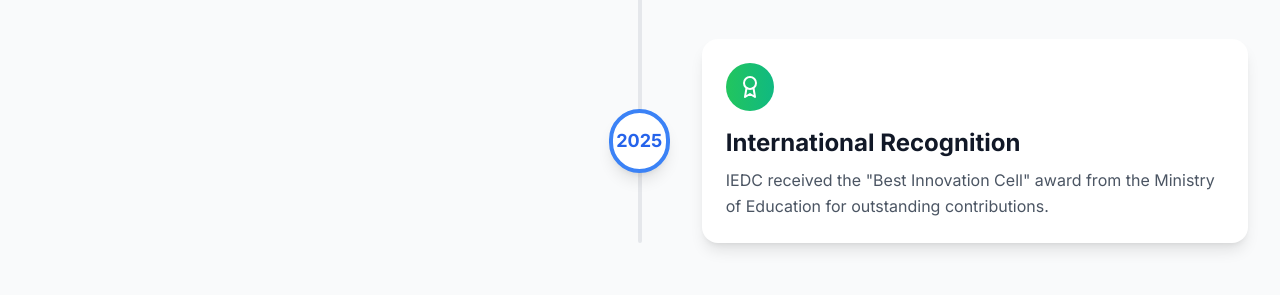
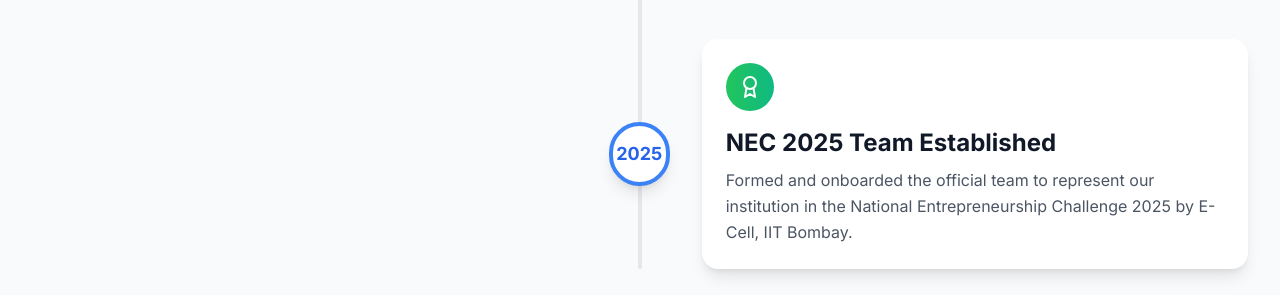
Before and after one commit to Abhinavsathyann/KPTC-IEDC, a React (Vite) app: page / in a window 1280 px wide. Shown: the part 8380-8675 px from the top of the page. Built offline with nearby package versions, Linux system fonts and the light colour scheme.

Commit message:
modified:   src/components/Timeline.tsx

```diff
--- a/src/components/Timeline.tsx
+++ b/src/components/Timeline.tsx
@@ -64,8 +64,8 @@ const Timeline: React.FC = () => {
     },
     {
       year: '2025',
-      title: 'International Recognition',
-      description: 'IEDC received the "Best Innovation Cell" award from the Ministry of Education for outstanding contributions.',
+      title: 'NEC 2025 Team Established',
+      description: 'Formed and onboarded the official team to represent our institution in the National Entrepreneurship Challenge 2025 by E-Cell, IIT Bombay.',
       icon: Award,
       color: 'from-green-500 to-emerald-500'
     },
```
